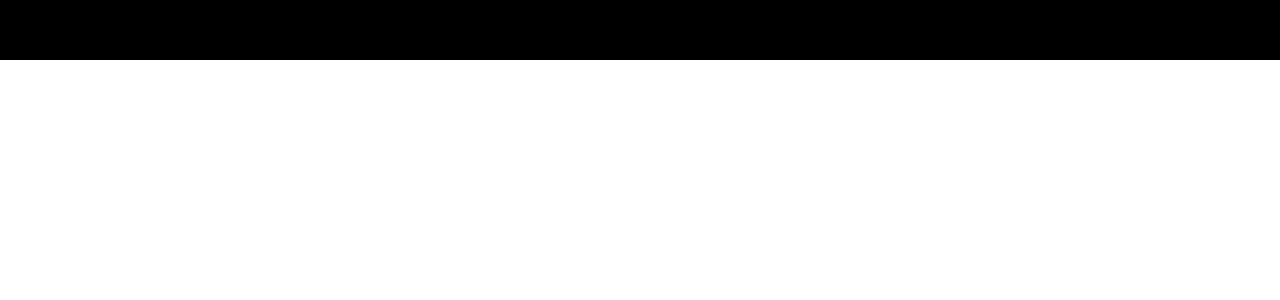
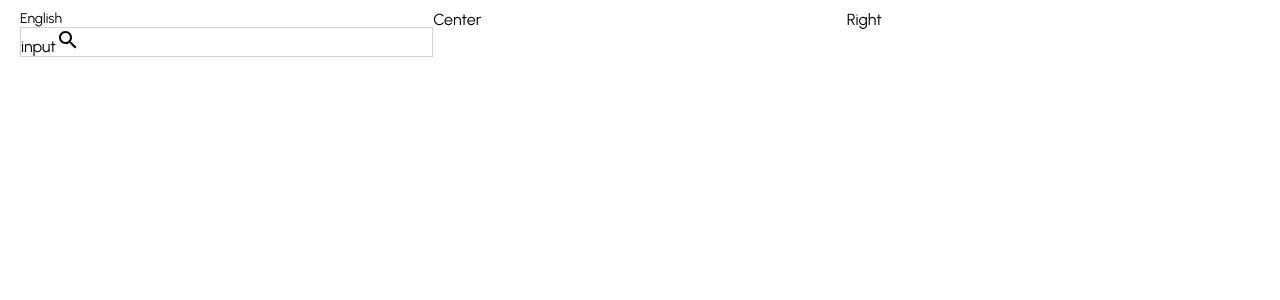
Before and after one commit to Hoybaby/React-ECommerce, a React (Create React App) app in the folder client/: page / in a window 1280 px wide. Shown: the top 300 px of the page. Built offline with nearby package versions, Linux system fonts and the light colour scheme.

Commit message:
trying to make the simple search bar appear properly with the styled components I learned from my movieDB project

```diff
--- a/client/src/components/Navbar/Navbar.jsx
+++ b/client/src/components/Navbar/Navbar.jsx
@@ -1,11 +1,22 @@
 import React from 'react'
-import { Container } from './Navbar.styles'
+import { Container, Wrapper, Language, SearchContainer, Left, Center, Right } from './Navbar.styles';
+import {Search} from '@material-ui/icons'
 
 const Navbar = () => {
     return (
 
             <Container>
-                <h1>Navbar</h1>
+                <Wrapper>
+                    <Left>
+                        <Language> English</Language>
+                        <SearchContainer>
+                            input
+                            <Search/>
+                        </SearchContainer>
+                    </Left>
+                    <Center> Center </Center>
+                    <Right> Right </Right>
+                </Wrapper>
             </Container>
 
     )
--- a/client/src/components/Navbar/Navbar.styles.js
+++ b/client/src/components/Navbar/Navbar.styles.js
@@ -3,5 +3,29 @@ import styled from 'styled-components';
 
 export const Container = styled.div`
     height: 60px;
-    background-color: black;
+    /* background-color: black; */
 `
+
+export const Wrapper = styled.div`
+    padding: 10px 20px;
+    display: flex;
+    justify-content: space-between;
+`
+export const Language = styled.div`
+    font-size: 14px;
+    cursor: pointer;
+`
+
+export const SearchContainer = styled.div`
+    border: 1px solid lightgray;
+
+`
+export const Left = styled.div`
+    flex: 1;
+`
+export const Center = styled.div`
+    flex: 1;
+`
+export const Right = styled.div`
+    flex: 1;
+`
```
Also changed, not shown: 1 other file (tests, documents, lock files or other folders).
